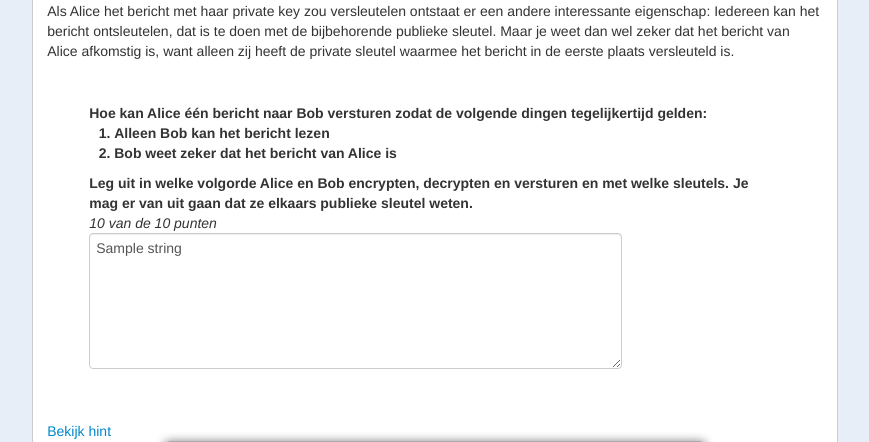
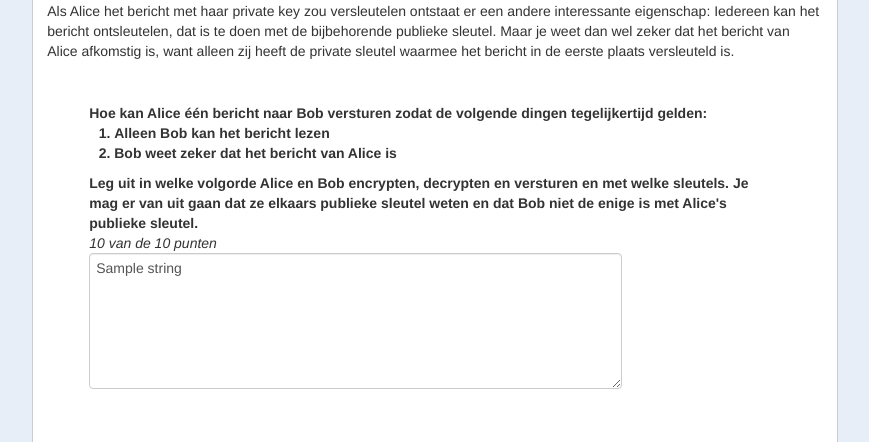
Before and after one commit to Avans/Security-Quiz, a Django app: template templates/encryptie.html in a window 1280 px wide. Shown: the part 4119-4561 px from the top of the page, without its empty margins (341-1210 px from the left). Run offline with Django 3.2, Linux system fonts and the light colour scheme; the template is opened without the code that fills it: most values are stand-ins (such as "Sample title", 1, 10 or a date in 2020).

Commit message:
Update encryptie.html

```diff
--- a/templates/encryptie.html
+++ b/templates/encryptie.html
@@ -94,7 +94,7 @@
          <li>Alleen Bob kan het bericht lezen</li>
          <li>Bob weet zeker dat het bericht van Alice is</li>
         </ol>
-        Leg uit in welke volgorde Alice en Bob encrypten, decrypten en versturen en met welke sleutels. Je mag er van uit gaan dat ze elkaars publieke sleutel weten.
+        Leg uit in welke volgorde Alice en Bob encrypten, decrypten en versturen en met welke sleutels. Je mag er van uit gaan dat ze elkaars publieke sleutel weten en dat Bob niet de enige is met Alice's publieke sleutel.
         </span>
         {% include "points.html" with points=answers.answer_encryption_securesend.points max="10" %}
         <textarea class="question-input" name="answer_encryption_securesend">{{ answers.answer_encryption_securesend.string }}</textarea>
```
